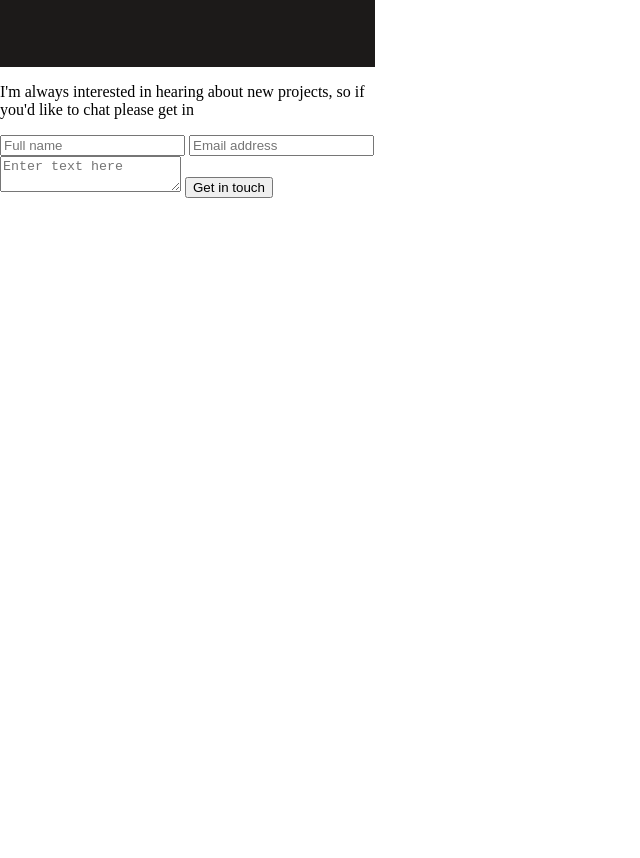
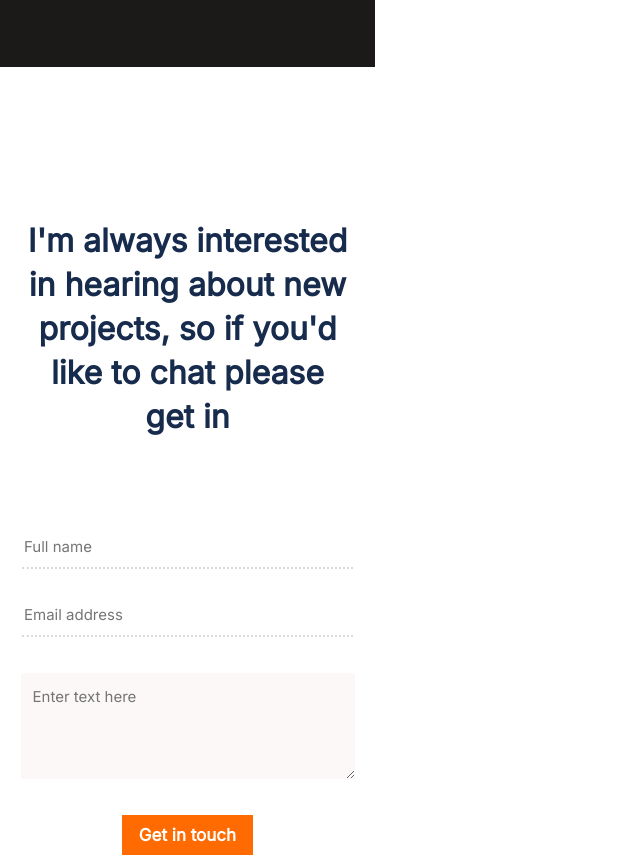
Before and after one commit to Fene-87/Portfolio, a plain HTML site: page index.html in a window 1280 px wide. Shown: the part 6025-6883 px from the top of the page, without its empty margins (0-640 px from the left). Before the commit the page ends 6223 px from the top, so only its background shows below. Drawn offline with Linux system fonts and the light colour scheme.

Commit message:
Add styling for Contact Me section

```diff
--- a/style.css
+++ b/style.css
@@ -383,3 +383,77 @@ body {
   line-height: 42px;
   color: #fff;
 }
+
+.contact {
+  display: flex;
+  flex-direction: column;
+  padding: 120px 24px;
+  gap: 58px;
+  height: 844px;
+  width: 325px;
+}
+
+.contact p {
+  width: 327px;
+  height: 216px;
+  font-family: 'Inter', sans-serif;
+  font-weight: 700;
+  font-size: 32px;
+  line-height: 44px;
+  text-align: center;
+  color: #172b4d;
+}
+
+.form-input {
+  display: flex;
+  flex-direction: column;
+  width: 327px;
+  height: 330px;
+  gap: 24px;
+  align-items: center;
+}
+
+.form-input input {
+  width: 327px;
+  height: 48px;
+  font-family: 'Inter', sans-serif;
+  font-weight: 400;
+  font-size: 15px;
+  line-height: 24px;
+  border: none;
+  border-bottom: 2px dotted #dbd8d7;
+}
+
+.form-input textarea {
+  width: 320px;
+  height: 110px;
+  background-color: #fbf8f7;
+  font-family: 'Inter', sans-serif;
+  font-weight: 400;
+  font-size: 15px;
+  line-height: 24px;
+  border: none;
+  padding-left: 12px;
+  padding-top: 12px;
+  margin-top: 12px;
+}
+
+.form-button {
+  width: 131px;
+  height: 48px;
+  background-color: #ff6b00;
+  gap: 10px;
+  font-family: 'Inter', sans-serif;
+  color: #fff;
+  font-size: 17px;
+  font-weight: 700;
+  line-height: 24px;
+  letter-spacing: 3%;
+  border: none;
+  margin-top: 12px;
+  cursor: pointer;
+}
+
+.form-button:hover {
+  background-color: #091e42;
+}
```
